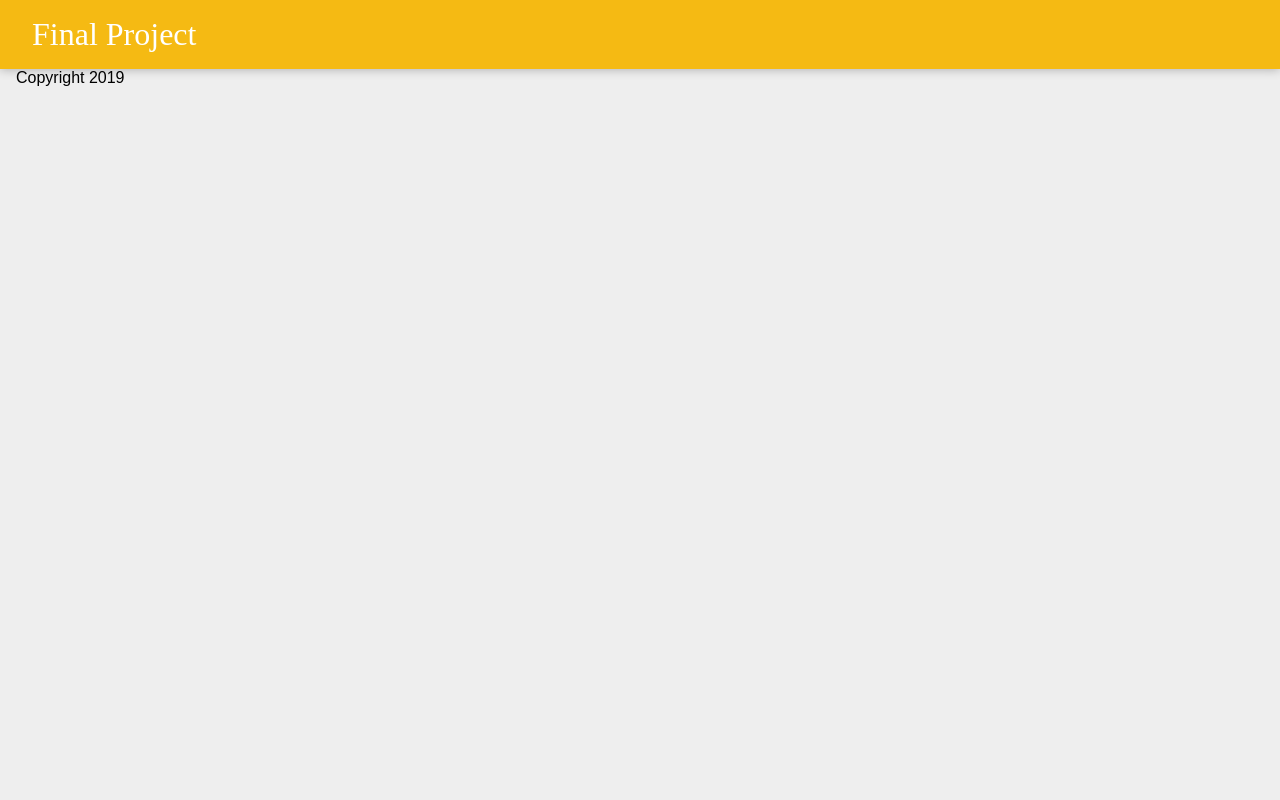
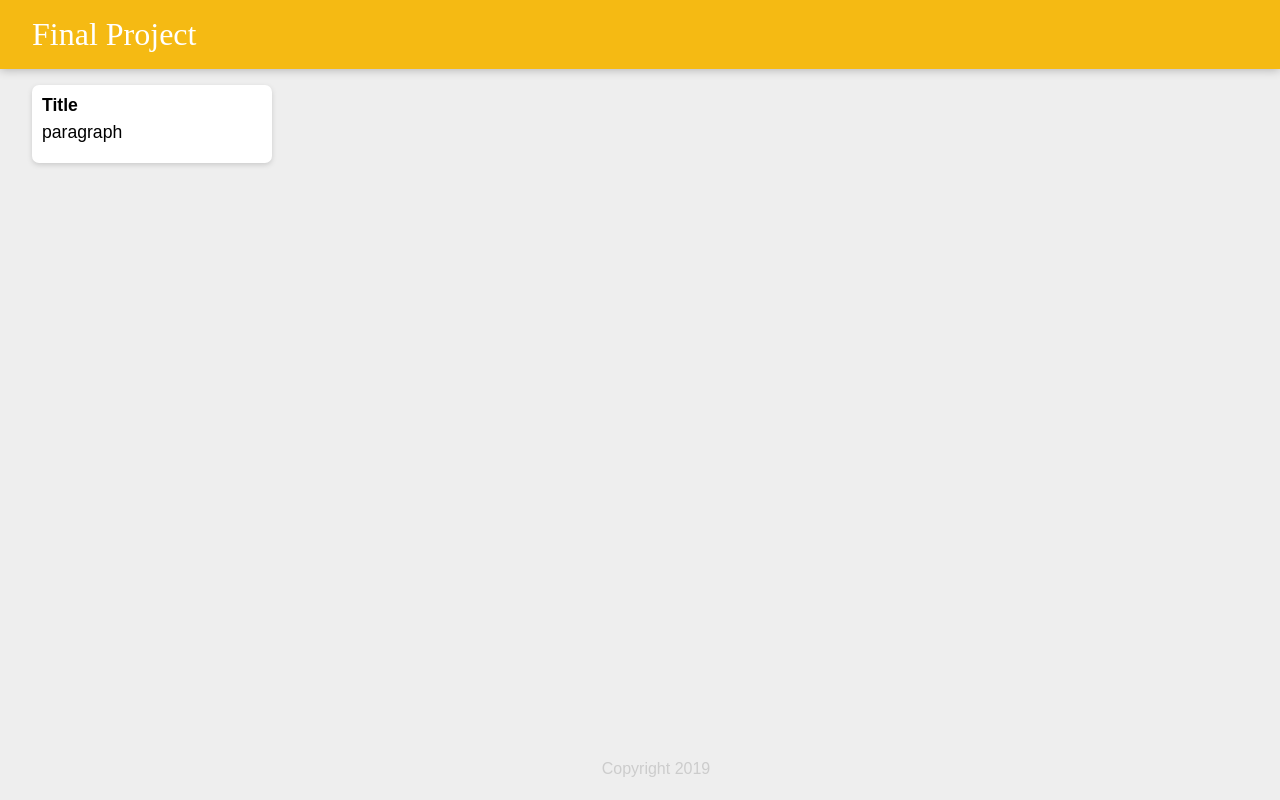
Before and after one commit to deykpe/React-Note-Taking-App, a React (Create React App) app: page / in a window 1280 px wide. Built offline with nearby package versions, Linux system fonts and the light colour scheme.

Commit message:
note jsx with class name

```diff
--- a/src/components/App.js
+++ b/src/components/App.js
@@ -1,10 +1,12 @@
 import React from 'react';
 import Header from './Header'
 import Footer from './Footer'
+import Note from './Note'
 
 function App() {
     return <div>
         <Header/>
+        <Note />
         <Footer/>
     </div>
 }
--- a/src/components/Footer.js
+++ b/src/components/Footer.js
@@ -3,9 +3,11 @@
 function Header() {
 
     const currentYear = new Date().getFullYear();
-    return <p>
-        Copyright {currentYear}
-    </p>
+    return (
+    <footer>
+    <p>Copyright {currentYear}</p>
+    </footer>
+    )
 }
 
 export default Header;
--- /dev/null
+++ b/src/components/Note.js
@@ -0,0 +1,10 @@
+import React from 'react';
+
+function Note () {
+    return  <div className='note'>
+        <h1>Title</h1>
+        <p>paragraph</p>
+    </div>
+}
+
+export default Note;
```
